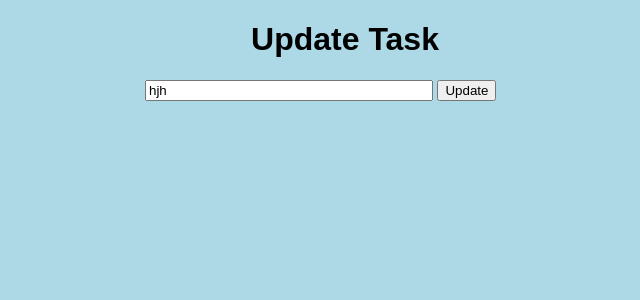
After one commit to fbulbulov/FLASK, a Flask app: template templates/update.html in a window 1280 px wide. The commit adds this page. Shown: the top 300 px of the page, without its empty margins (295-935 px from the left). Run offline with Flask 2, Linux system fonts and the light colour scheme; the template is opened without the code that fills it: values that come from a table or form of the project are taken from there, others are empty; data comes from the database, SQL or seed files in the repository; both versions use the stored data as it was after the commit.

Commit message:
updating the tasks

```diff
--- a/app.py
+++ b/app.py
@@ -1,3 +1,4 @@
+import re
 from flask import Flask, render_template, url_for,request, redirect
 from flask_sqlalchemy import SQLAlchemy
 from datetime import datetime
@@ -35,7 +36,7 @@ def index():
 
 
 
-@app.route('/delete/<int:id')
+@app.route('/delete/<int:id>')
 def delete(id):
     task_to_delete=Todo.query.get_or_404(id)
     try:
@@ -43,9 +44,24 @@ def delete(id):
         db.session.commit()
         return redirect('/')
     except:
-        return 'There was issue on deleting your entry'
+        return 'There was issue deleting your entry'
+
+
+@app.route('/update/<int:id>', methods=['GET','POST'])
+def update(id):
+
+    task = Todo.query.get_or_404(id)
+    if request.method=='POST':
+        task.content=request.form['content']
+
+    try:
+        db.session.commit()
+        return redirect('/')
+
+    except:
+        return 'There was issue updating your entry'
+    else:
+        return render_template('update.html', task=task)
 
 if __name__=="__main__":
     app.run(debug=True)
-
-#print ()
--- a/static/css/main.css
+++ b/static/css/main.css
@@ -1,5 +1,36 @@
-body{
-    margin:0;
-    font-family:sans-serif
-    text-align:center;
+body, html {
+    margin: 0;
+    font-family: sans-serif;
+    background-color: lightblue;
 }
+
+.content {
+    margin: 0 auto;
+    width: 400px;
+}
+
+table, td, th {
+    border: 1px solid #aaa;
+}
+
+table {
+    border-collapse: collapse;
+    width: 100%;
+}
+
+th {
+    height: 30px;
+}
+
+td {
+    text-align: center;
+    padding: 5px;
+}
+
+.form {
+    margin-top: 20px;
+}
+
+#content {
+    width: 70%;
+}
--- a/templates/base.html
+++ b/templates/base.html
@@ -2,9 +2,9 @@
 <html lang="en">
 <head>
     <meta charset="UTF-8">
-    <meta http-equiv="X-UA-Compatible" content="IE=edge">
     <meta name="viewport" content="width=device-width, initial-scale=1.0">
-    <link rel="stylesheet" href="{{url_for('static', filename='css/main.css') }}">
+    <meta http-equiv="X-UA-Compatible" content="ie=edge">
+    <link rel="stylesheet" href="{{ url_for('static', filename='css/main.css') }}">
     {% block head %}{% endblock %}
 </head>
 <body>
--- a/templates/index.html
+++ b/templates/index.html
@@ -19,9 +19,9 @@
             <td>{{ task.content }}</td>
             <td>{{ task.date_created.date() }}</td>
             <td>
-                <a href="#">Delete</a>
+                <a href="/delete/{{task.id}}">Delete</a>
                 <br>
-                <a href="#">Update</a>
+                <a href="/update/{{task.id}}">Update</a>
             </td>
         </tr>
         {% endfor %}
--- /dev/null
+++ b/templates/update.html
@@ -0,0 +1,18 @@
+{% extends 'base.html' %}
+
+{% block head %}
+<title>Task Master</title>
+{% endblock %}
+
+{% block body %}
+<div class="content">
+    <h1 style="text-align: center">Update Task</h1>
+
+    <div class="form">
+        <form action="/update/{{task.id}}" method="POST">
+            <input type="text" name="content" id="content" value="{{task.content}}">
+            <input type="submit" value="Update">
+        </form>
+    </div>
+</div>
+{% endblock %}
```
Also changed, not shown: test.db.
